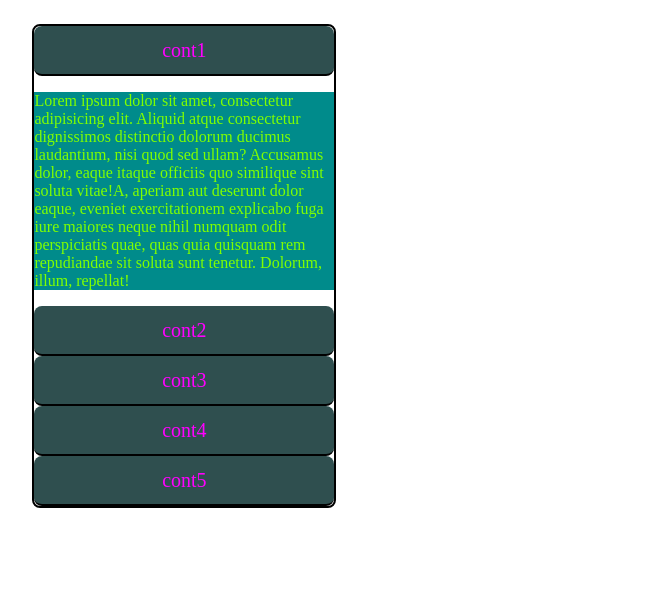
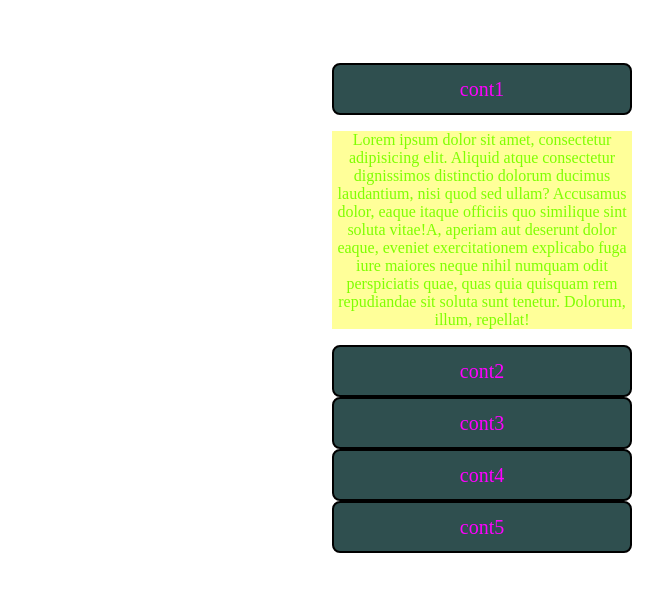
Before and after one commit to dada2003/accordeon, a plain HTML site: page index.html in a window 1280 px wide. Both pictures are taken after a click on the element "cont1". Shown: the whole page, without its empty margins (158-821 px from the left). Drawn offline with Linux system fonts and the light colour scheme.

Commit message:
change colors

```diff
--- a/js/script.js
+++ b/js/script.js
@@ -1,5 +1,6 @@
 
-var open = $('.accord__header').click(function (e) {
-    $(this).next().toggle();
-    // .toggle('.visible');
+ $('.accord__header').click(function () {
+    $(this).next().toggle(1000);
+    $('.accord__cont').not($(this).next()).slideUp(1000);
+
 });
--- a/style/style.css
+++ b/style/style.css
@@ -1,27 +1,18 @@
-.accordion{
-    margin: 0 auto;
-    position:absolute;
-
+body{
+    height: 100vh;
 }
 .accord{
+    margin: 5% auto;
     list-style: none;
-    border-top: 2px solid black;
-    border-left: 2px solid black;
-    border-right: 2px solid black;
-    border-radius: 8px;
+    /*border: 2px solid black;*/
+    /*border-radius: 8px;*/
     padding: 0;
     width: 300px;
-    position: relative;
-    top:40%;
-    left: 60%;
+}
 
-}
-.accord:last-child{
-    border-bottom: 2px solid black;
-}
 .accord__header{
     background-color: darkslategray;
-    border-bottom: 2px solid black;
+    border: 2px solid black;
     cursor: pointer;
     min-height: 3rem;
     line-height: 3rem;
@@ -36,5 +27,6 @@ span{
 }
 .accord__cont{
     display: none;
-    background-color: darkcyan;
+    background-color: 	rgb(255, 255, 153);
+    text-align: center;
 }
```
Also changed, not shown: newjs.js (+16 -16 lines).
